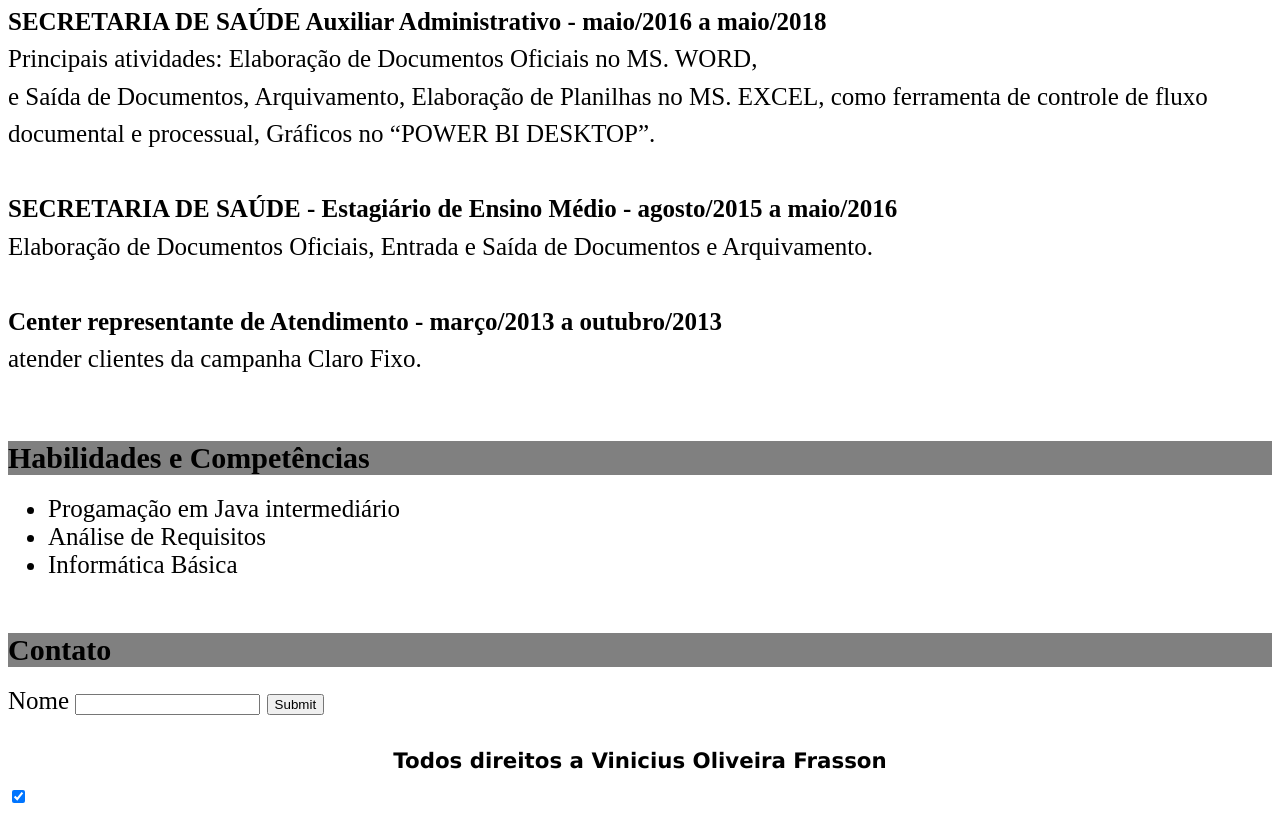
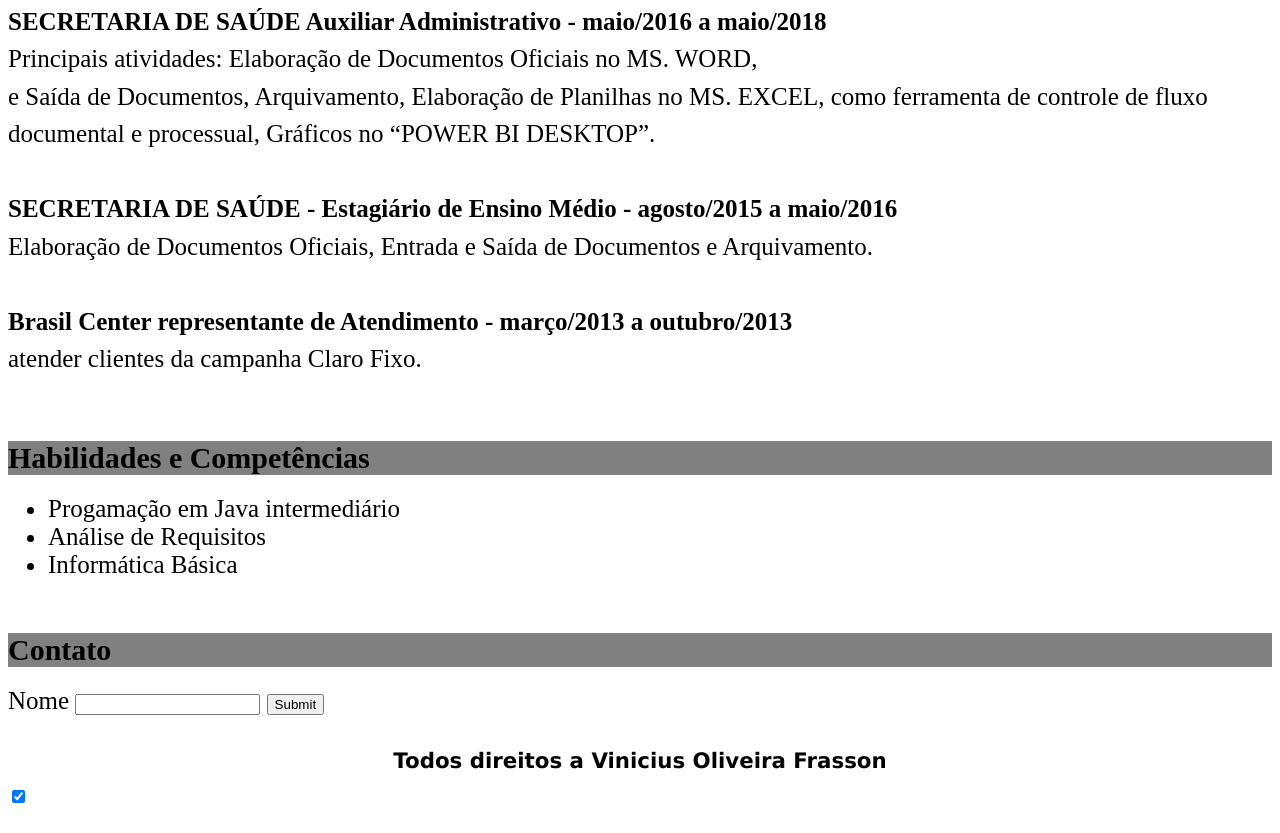
Before and after one commit to Frasson-Javac/Curriculo, a plain HTML site: page index.html in a window 1280 px wide. Shown: the part 1010-1843 px from the top of the page. Drawn offline with Linux system fonts and the light colour scheme.

Commit message:
alteracoes da empresa center para Brasil center

```diff
--- a/index.html
+++ b/index.html
@@ -75,7 +75,7 @@
                 <br>
                 <strong>SECRETARIA DE SAÚDE - Estagiário de Ensino Médio - agosto/2015 a maio/2016</strong>
                 <br> Elaboração de Documentos Oficiais, Entrada e Saída de Documentos e Arquivamento.<br><br>
-                <strong>Center representante de Atendimento - março/2013 a outubro/2013</strong> <br> atender clientes da campanha Claro Fixo.
+                <strong>Brasil Center representante de Atendimento - março/2013 a outubro/2013</strong> <br> atender clientes da campanha Claro Fixo.
 
             </p>
     </div>
```
